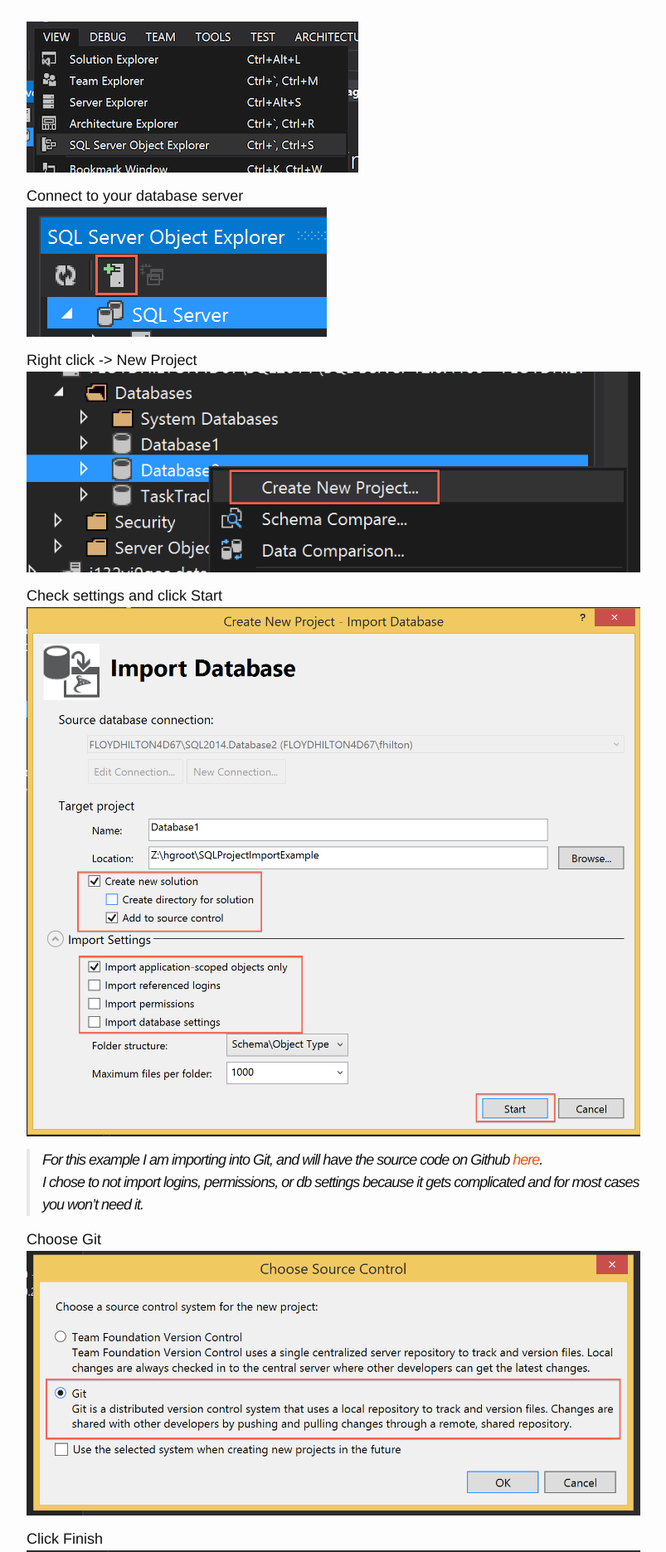
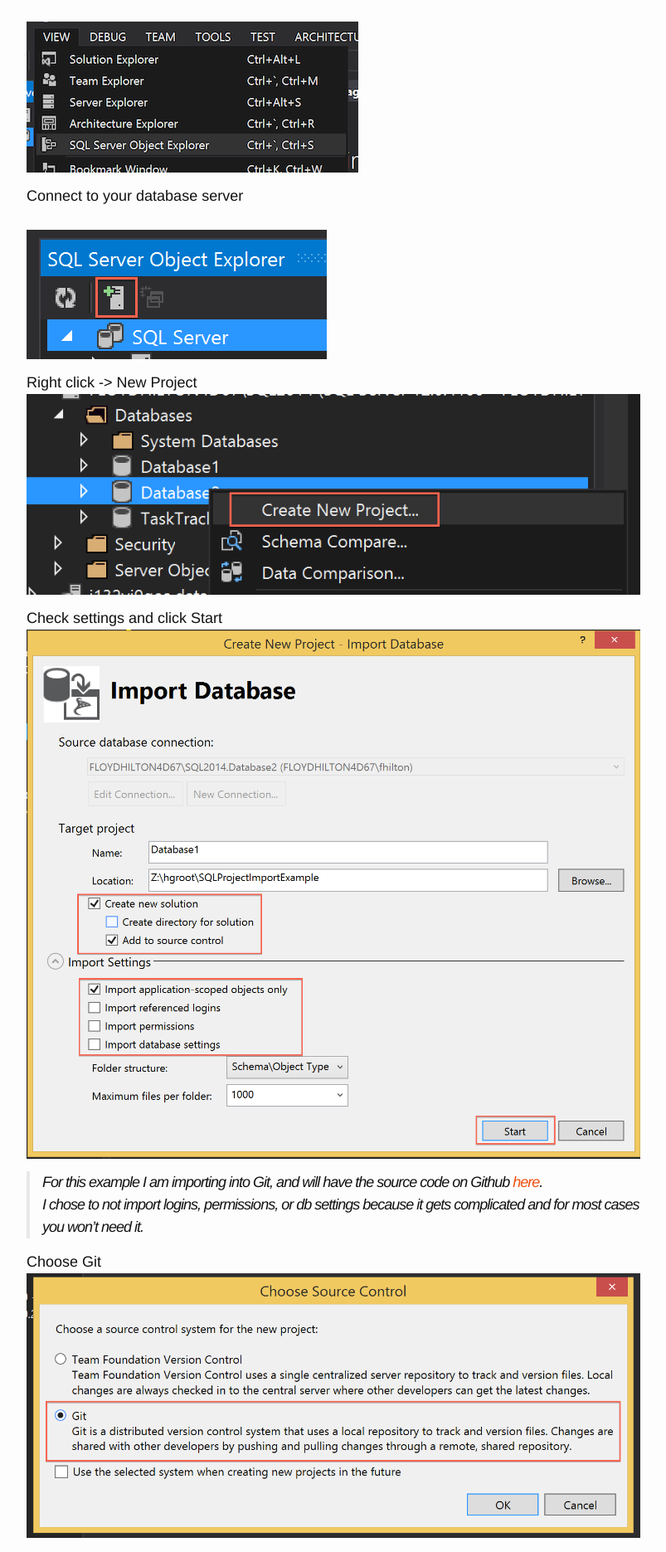
Before and after one commit to fhilton/fhilton.github.io, a Jekyll site: the page built from _posts/2015-07-04-Import-Database-Into-SQL-Project.md, in a window 1280 px wide. Shown: the part 693-2564 px from the top of the page at 83% size, without its empty margins (238-1041 px from the left). Built offline with Jekyll 4.4.1, drawn with Linux system fonts in a browser that asks for light colours; comment, search, counter and statistics services are not loaded.

Commit message:
Fixing differences between local and github

```diff
--- a/_posts/2015-07-04-Import-Database-Into-SQL-Project.md
+++ b/_posts/2015-07-04-Import-Database-Into-SQL-Project.md
@@ -33,7 +33,7 @@
 <e>Open SQL Server Object Explorer</e><br>
 ![SQL Server Object Explorer](/images/2015/07/ObjectExplorer.png)
 
-<e>Connect to your database server</e>
+<e>Connect to your database server</e><br>
 ![Open Database](/images/2015/07/OpenDatabase.png)
 <br>
 
```
